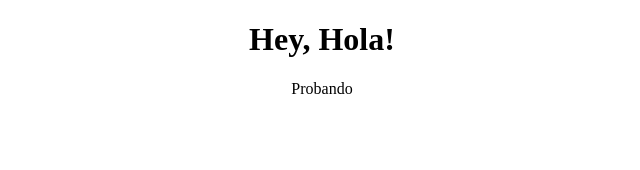
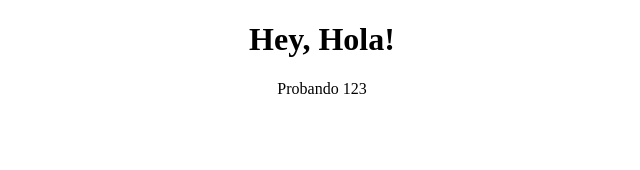
Before and after one commit to manuel-gutierrez/angular-ci-test, an Angular app: page / in a window 1280 px wide. Shown: the top 170 px of the page, without its empty margins (318-958 px from the left). Built offline with nearby package versions, Linux system fonts and the light colour scheme.

Commit message:
Home Modification.

```diff
--- a/src/app/app.component.html
+++ b/src/app/app.component.html
@@ -3,5 +3,5 @@
   <h1>
     {{ title }}!
   </h1>
-  <p> Probando</p>
+  <p> Probando 123</p>
 </div>
```
